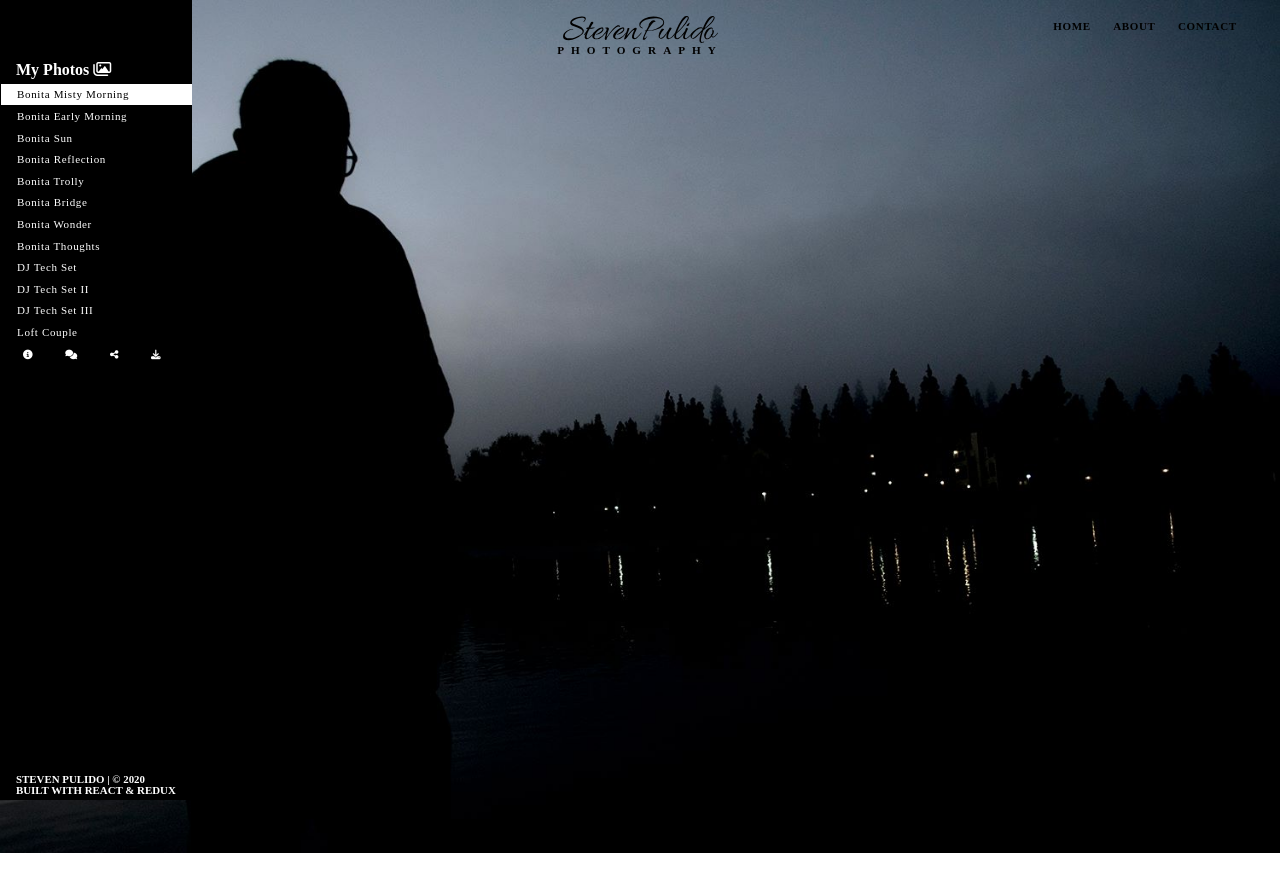
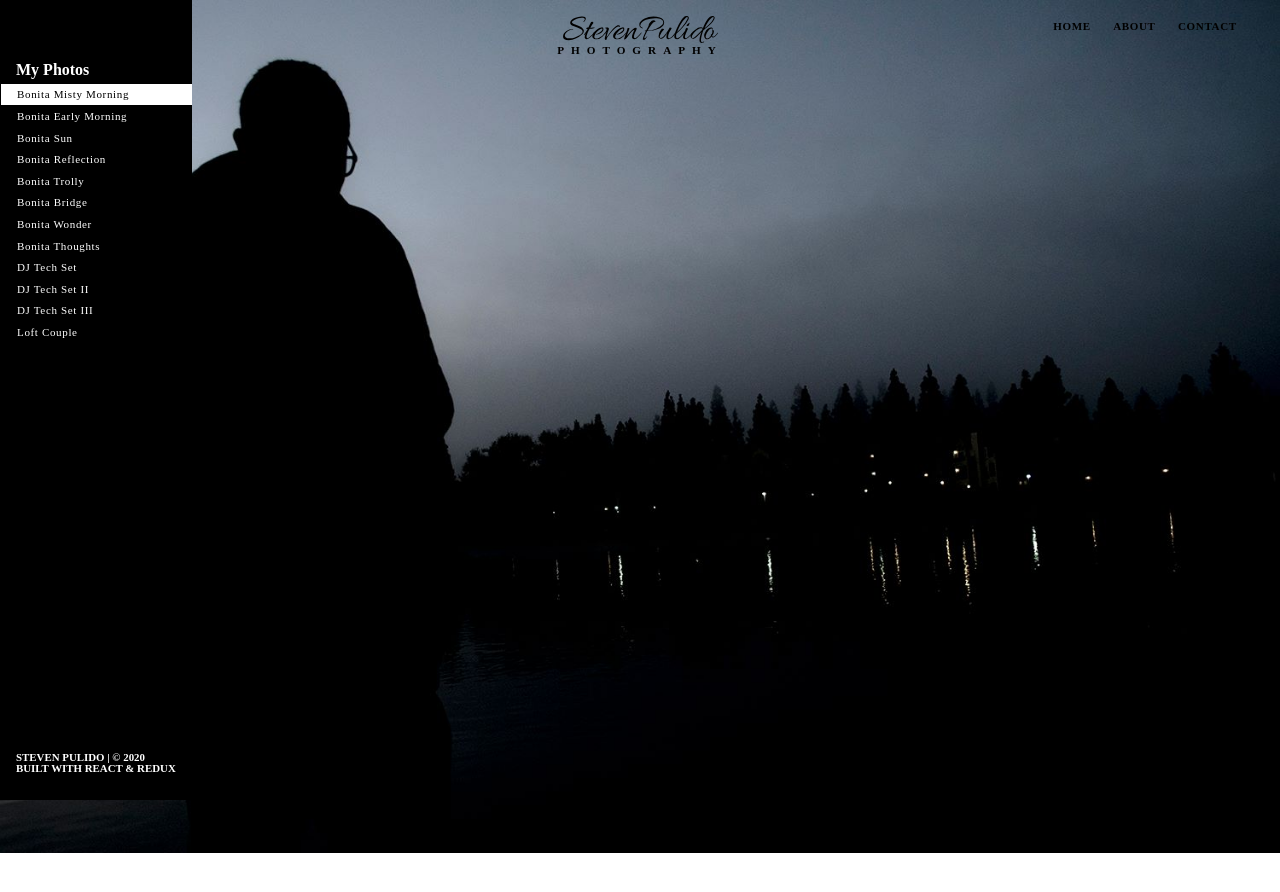
Before and after one commit to mrstevedev/react-redux-photography-collection, a React app: page / in a window 1280 px wide. Shown: the top 892 px of the page. Built offline with nearby package versions, Linux system fonts and the light colour scheme; a web font is replaced by a local one.

Commit message:
Removed font awesome icon

```diff
--- a/src/containers/Sidebar.js
+++ b/src/containers/Sidebar.js
@@ -24,7 +24,7 @@ const Sidebar = (props) => {
             <Fragment>
                  <aside className="vertical" data-aos="fade-right">
                     <ul className="photo-list">
-                    <h4 className="photo-list-header">My Photos <i className="far fa-images"></i></h4>
+                    <h4 className="photo-list-header">My Photos </h4>
                         <a className="nav-link" href="#one" onClick={(e) => handleSideBarClick(e, 'one')}><li className={props.active === 'one' ? 'active' : ''}>Bonita Misty Morning</li></a>
                         <a className="nav-link" href="#two" onClick={(e) => handleSideBarClick(e, 'two')}><li className={props.active === 'two' ? 'active' : ''}>Bonita Early Morning</li></a>
                         <a className="nav-link" href="#three" onClick={(e) => handleSideBarClick(e, 'three')}><li className={props.active === 'three' ? 'active' : ''}>Bonita Sun</li></a>
@@ -38,23 +38,23 @@ const Sidebar = (props) => {
                         <a className="nav-link" href="#eleven" onClick={(e) => handleSideBarClick(e, 'eleven')}><li className={props.active === 'eleven' ? 'active' : ''}>DJ Tech Set III</li></a>
                         <a className="nav-link" href="#twelve" onClick={(e) => handleSideBarClick(e, 'twelve')}> <li className={props.active === 'twelve' ? 'active' : ''}>Loft Couple</li></a>
                     </ul>
-                    <ul className="info-toggle-list">
+                    {/* <ul className="info-toggle-list">
                         {/* <li><a href="#!" onClick={(e) => props.handleSideBarClick(e, 'Camera Info')}><i className="fas fa-info-circle"></i></a></li> */}
-                        <CameraInfo
-                          handleCameraInfo={(e) => props.handleSideBarClick(e, 'Camera Info')} />
+                        {/* <CameraInfo
+                          handleCameraInfo={(e) => props.handleSideBarClick(e, 'Camera Info')} /> */}
 
-                        <CommentPhoto
-                          handleComment={(e) => props.handleSideBarClick(e, 'Comments')} />
+                        {/* <CommentPhoto
+                          handleComment={(e) => props.handleSideBarClick(e, 'Comments')} /> */}
 
-                        <SharePhoto
+                      {/*  <SharePhoto
                           handleShare={(e) => props.handleSideBarClick(e, 'Share')}
                         />
                         <DownloadPhoto
                           imageName={store.getState().imageName}
                           imagePath={store.getState().imagePath}
                           handlePhotoDownload={(e) => dispatchAction(e, 'Download_Photo')}
-                        />
-                    </ul>
+                        /> */}
+                    {/* </ul> */}
                     <ul className="copyright-list">
                       <li>
                         <p className="copyright">Steven Pulido | &copy; 2020</p>
```
